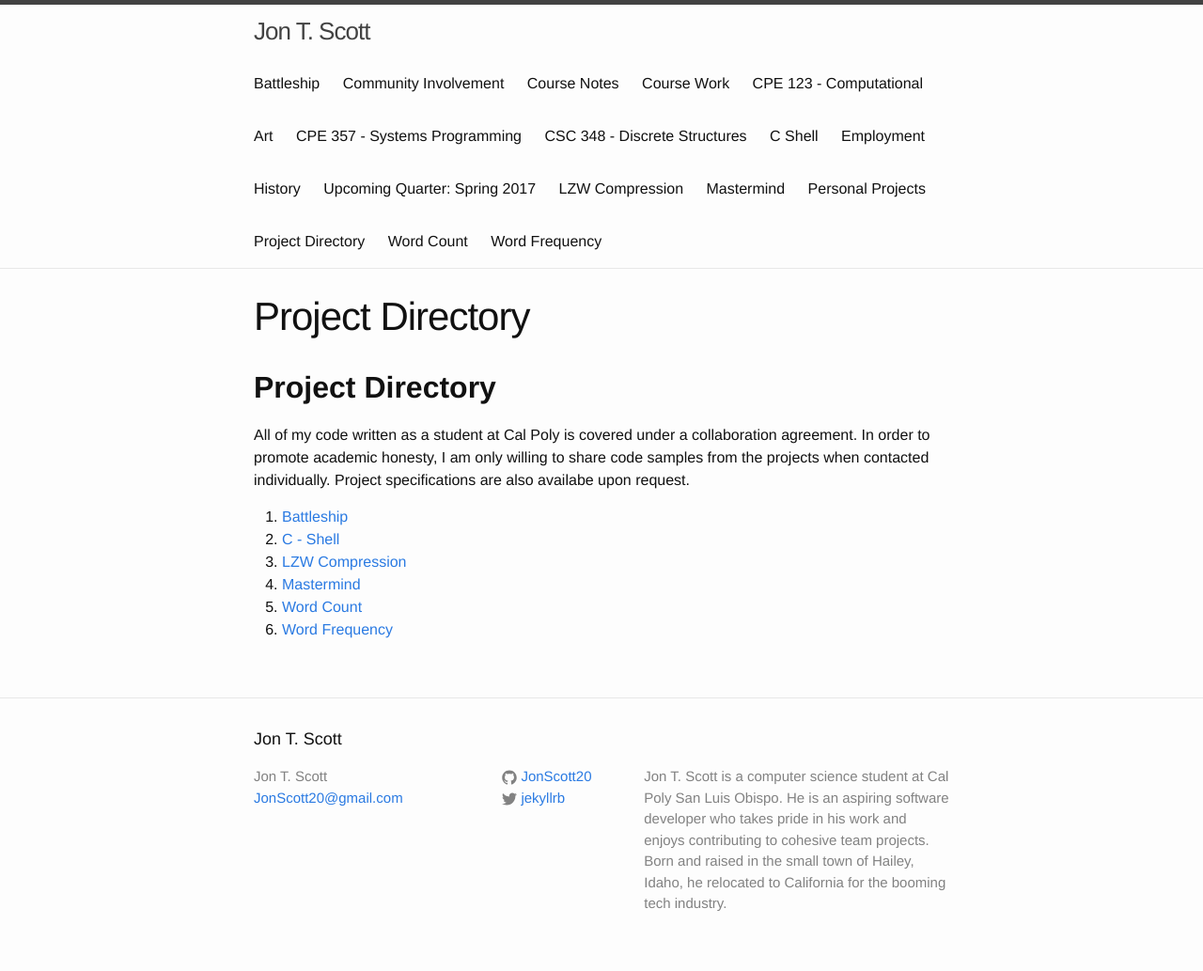
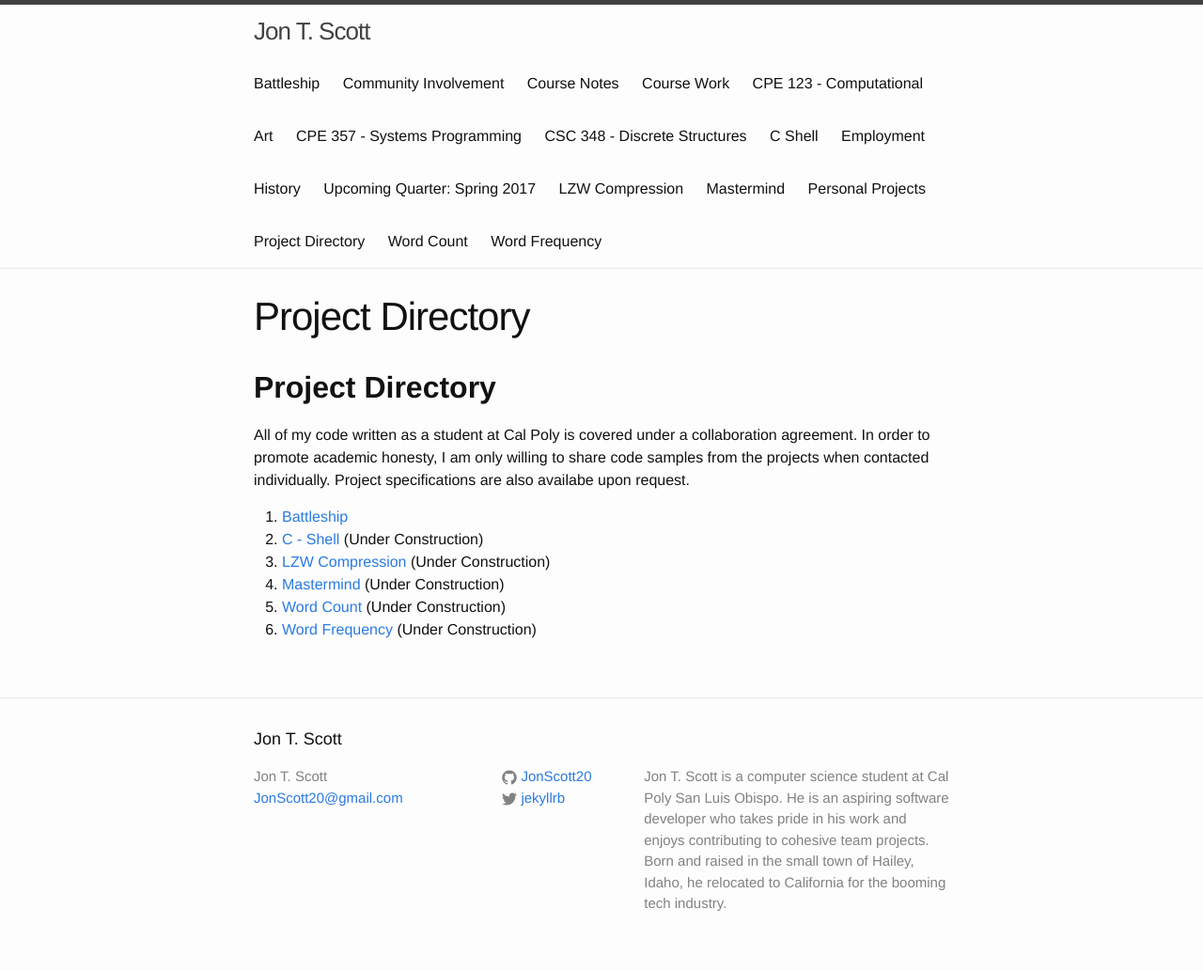
Before and after one commit to JonScott20/JonScott20.github.io, a Jekyll site: the page built from project_directory.md, in a window 1280 px wide. Shown: the whole page at 94% size. Built offline with Jekyll 4.4.1, drawn with Linux system fonts in a browser that asks for light colours; our own code applies the rules of GitHub Pages for plain Markdown files.

Commit message:
Update project_directory.md

```diff
--- a/project_directory.md
+++ b/project_directory.md
@@ -9,8 +9,8 @@ permalink: /project_directory/
 All of my code written as a student at Cal Poly is covered under a collaboration agreement. In order to promote academic honesty, I am only willing to share code samples from the projects when contacted individually. Project specifications are also availabe upon request.
 
 1. [Battleship](https://jonscott20.github.io/battleship)
-2. [C - Shell](https://jonscott20.github.io/cshell)
-3. [LZW Compression](https://jonscott20.github.io/lzwcompression)
-4. [Mastermind](https://jonscott20.github.io/mastermind)
-5. [Word Count](https://jonscott20.github.io/wordcount)
-6. [Word Frequency](https://jonscott20.github.io/wordfrequency)
+2. [C - Shell](https://jonscott20.github.io/cshell) (Under Construction)
+3. [LZW Compression](https://jonscott20.github.io/lzwcompression) (Under Construction)
+4. [Mastermind](https://jonscott20.github.io/mastermind) (Under Construction)
+5. [Word Count](https://jonscott20.github.io/wordcount) (Under Construction)
+6. [Word Frequency](https://jonscott20.github.io/wordfrequency) (Under Construction)
```
